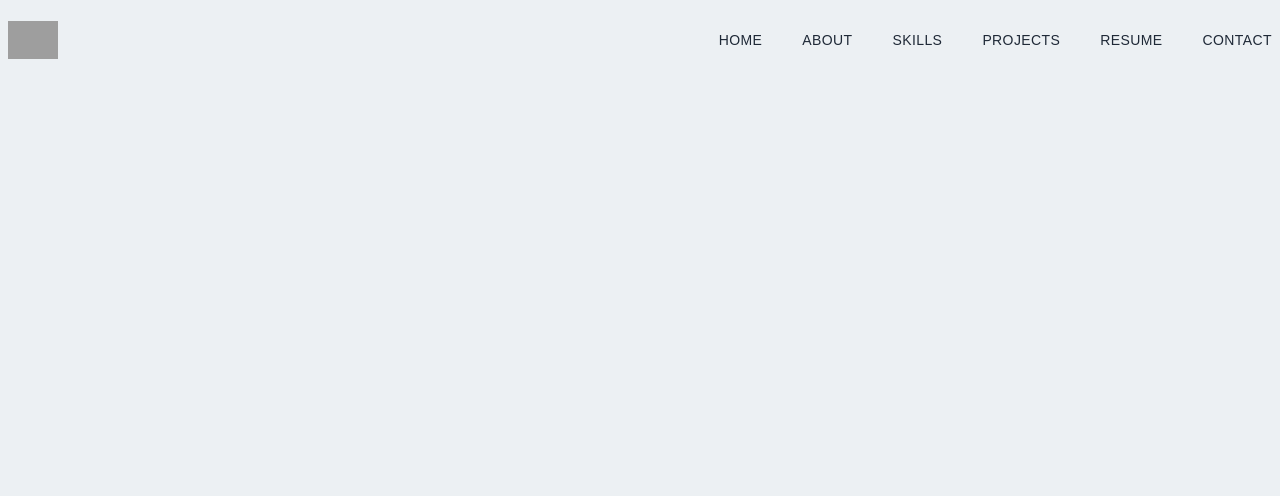
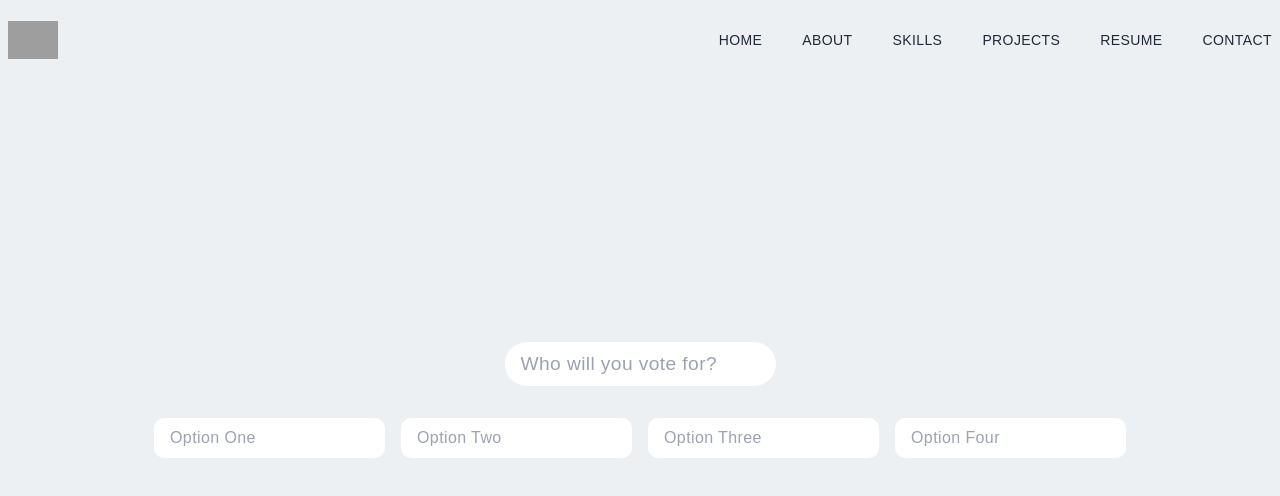
Before and after one commit to ankit-programmer/rt-poll-ui, a Next.js app: page / in a window 1280 px wide. Shown: the top 496 px of the page. Built offline with nearby package versions, Linux system fonts and the light colour scheme; grey boxes are pictures that could not be loaded.

Commit message:
Restructure

```diff
--- /dev/null
+++ b/components/CreatePoll/CreatePoll.module.css
@@ -0,0 +1,16 @@
+.QuestionInput {
+    padding: 8px;
+    border-radius: 30px;
+    padding-left: 16px;
+    box-shadow: 10px;
+    font-size: larger;
+    margin-bottom: 16px;
+}
+
+.OptionInput {
+    margin: 16px 8px 0px 8px;
+    padding: 8px;
+    border-radius: 10px;
+    padding-left: 16px;
+    box-shadow: 10px;
+}
--- /dev/null
+++ b/components/CreatePoll/CreatePoll.tsx
@@ -0,0 +1,26 @@
+import React from 'react'
+import  styles from './CreatePoll.module.css';
+const CreatePoll = () => {
+  return (
+   <div className='w-full h-screen text-center'>
+    <div className='max-w-[1240px] w-full h-full mx-auto p-5 flex justify-center items-center'>
+
+        <form>
+          <input  className={styles.QuestionInput} type="text" id='question' placeholder='Who will you vote for?'></input>
+         <div>
+         <input  className={styles.OptionInput} type="text" id='question' placeholder='Option One'></input>
+          <input  className={styles.OptionInput} type="text" id='question' placeholder='Option Two'></input>
+          <input  className={styles.OptionInput} type="text" id='question' placeholder='Option Three'></input>
+          <input  className={styles.OptionInput} type="text" id='question' placeholder='Option Four'></input>
+
+         </div>
+
+         </form>
+
+    </div>
+   </div>
+
+  )
+}
+
+export default CreatePoll
--- a/components/NavBar.tsx
+++ b/components/NavBar/NavBar.tsx
@@ -5,7 +5,7 @@ import { AiOutlineClose, AiOutlineMail, AiOutlineMenu } from 'react-icons/ai';
 import { FaGithub, FaLinkedinIn } from 'react-icons/fa';
 import { BsFillPersonLinesFill } from 'react-icons/bs';
 // import { useRouter } from 'next/router';
-import NavLogo from '../public/assets/google.webp'
+import NavLogo from '../../public/assets/google.webp'
 
 const Navbar = () => {
   const [nav, setNav] = useState(false);
--- a/pages/_app.tsx
+++ b/pages/_app.tsx
@@ -1,5 +1,6 @@
 import type { AppProps } from 'next/app'
 import '../styles/globals.css';
+import '../styles/design_tokens.css';
 export default function App({ Component, pageProps }: AppProps) {
   return <Component {...pageProps} />
 }
--- a/pages/index.tsx
+++ b/pages/index.tsx
@@ -1,6 +1,7 @@
 import Head from 'next/head'
 import Image from 'next/image'
-import NavBar from '../components/NavBar'
+import CreatePoll from '../components/CreatePoll/CreatePoll'
+import NavBar from '../components/NavBar/NavBar'
 
 export default function Home() {
   return (
@@ -11,6 +12,7 @@ export default function Home() {
         <link rel="icon" href="/favicon.ico" />
       </Head>
       <NavBar/>
+      <CreatePoll/>
     </div>
   )
 }
--- /dev/null
+++ b/styles/design_tokens.css
@@ -0,0 +1,13 @@
+:root {
+    --green: #3FE79E;
+    --dark: #0F0235;
+    --off-white: #F5F5F3;
+
+    --space-sm: 0.5rem;
+    --space-md: 1rem;
+    --space-lg: 1.5rem;
+
+    --font-size-sm: 0.5rem;
+    --font-size-md: 1rem;
+    --font-size-lg: 2rem;
+  }
--- /dev/null
+++ b/styles/utilities.css
@@ -0,0 +1,5 @@
+/* Any class that
+1. Needs Rpeatedly
+2. Does on thing well
+3. Applies across a range of components or pages
+ */
```
